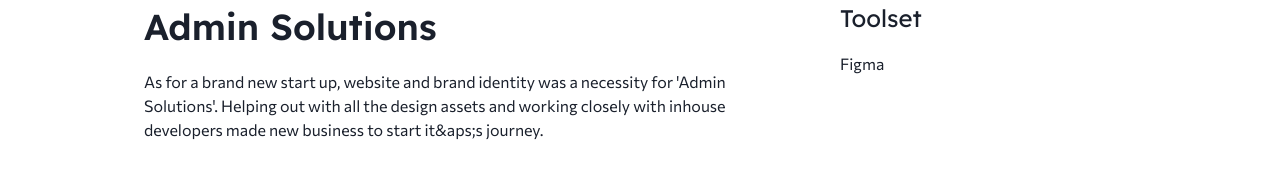
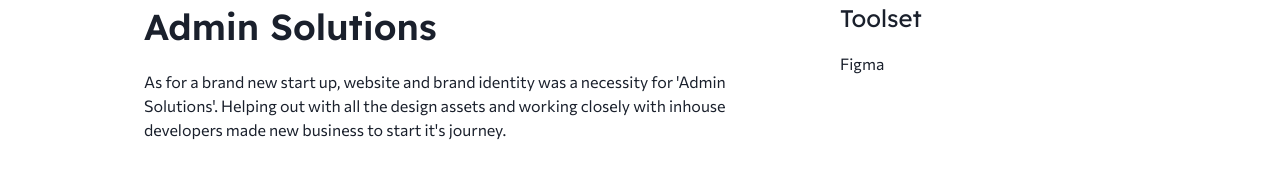
Before and after one commit to KarolisDavli/davli, a Next.js app: page /admin in a window 1280 px wide. Shown: the part 256-448 px from the top of the page. Built offline with nearby package versions, Linux system fonts and the light colour scheme.

Commit message:
apos fix

```diff
--- a/pages/admin.tsx
+++ b/pages/admin.tsx
@@ -58,7 +58,7 @@
                 As for a brand new start up, website and brand identity was a
                 necessity for &apos;Admin Solutions&apos;. Helping out with all
                 the design assets and working closely with inhouse developers
-                made new business to start it&aps;s journey.
+                made new business to start it&apos;s journey.
               </Text>
             </VStack>
           </motion.div>
```
